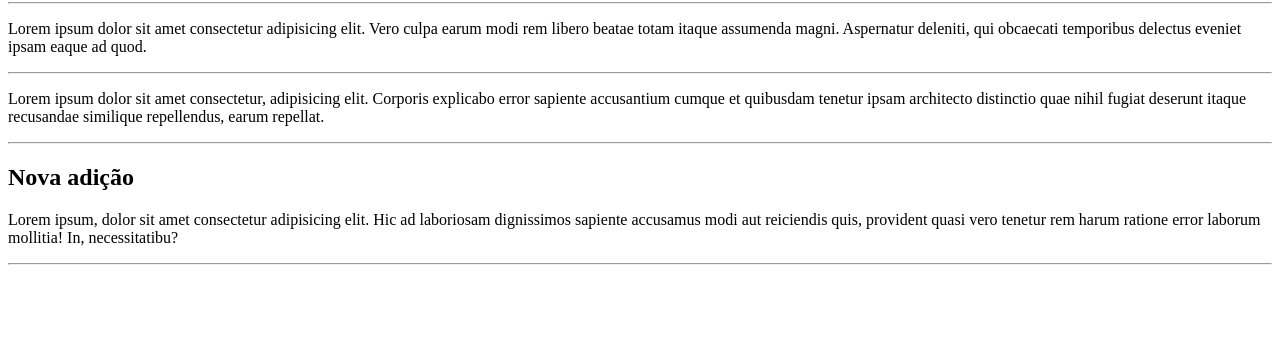
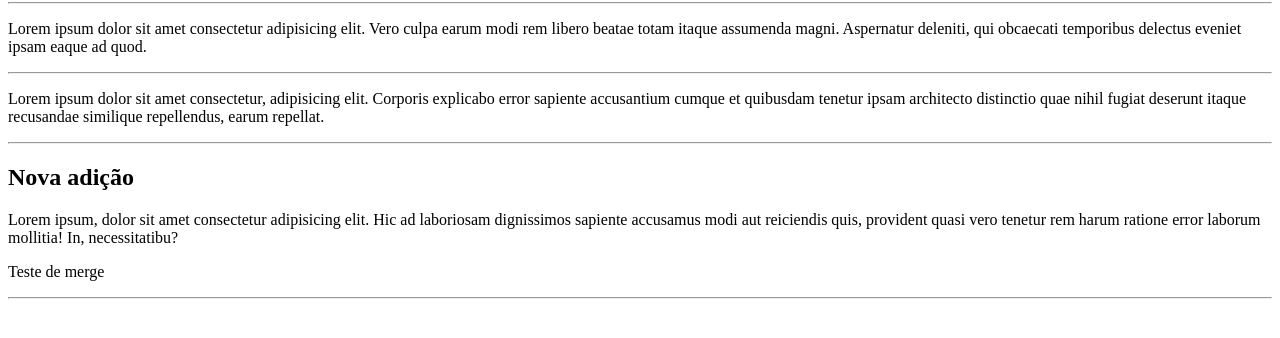
Before and after one commit to eliasmedeiros898/Learn-git, a plain HTML site: page site-teste/index.html in a window 1280 px wide. Shown: the part 78-416 px from the top of the page. Drawn offline with Linux system fonts and the light colour scheme.

Commit message:
modificações

```diff
--- a/site-teste/index.html
+++ b/site-teste/index.html
@@ -18,6 +18,8 @@
     <h2>Nova adição</h2>
     <p>Lorem ipsum, dolor sit amet consectetur adipisicing elit. Hic ad laboriosam dignissimos sapiente
          accusamus modi aut reiciendis quis, provident quasi vero tenetur rem harum ratione error laborum mollitia! In, necessitatibu?</p>
+
+    <p>Teste de merge</p>
     <hr>
 </body>
 </html>
```
Also changed, not shown: projeto.txt, 1 other file.
